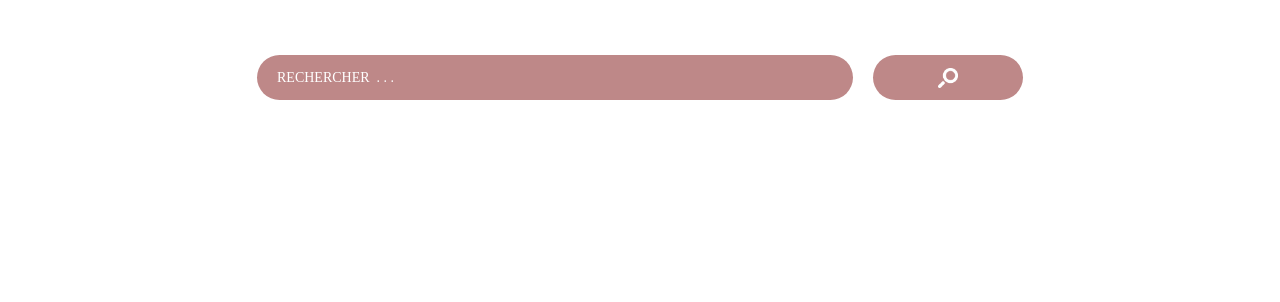
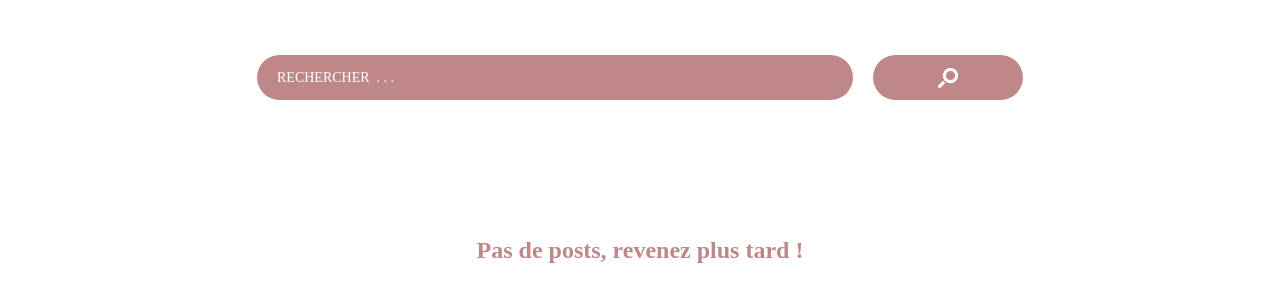
Before and after one commit to chal48/togoodtolive, a website: page public/template/home.html in a window 1280 px wide. Shown: the part 84-386 px from the top of the page. Drawn offline with Linux system fonts and the light colour scheme; files that its build step writes are made by us from their sources; no server answers; files whose address does not match are found by name; a web font is replaced by a local one.

Commit message:
feat: add info if no posts

```diff
--- a/public/script/home.js
+++ b/public/script/home.js
@@ -4,6 +4,9 @@ xhr.setRequestHeader("Content-type", "application/x-www-form-urlencoded");
 xhr.onreadystatechange = function() {
     if (xhr.readyState === 4 && xhr.status === 200) {
         let allPosts = JSON.parse(xhr.responseText)
+        if (allPosts.length == 0) {
+            document.getElementsByTagName('main')[0].insertAdjacentHTML('beforeend', '<p class="no-posts">Pas de posts, revenez plus tard !</p>')
+        }else{
             allPosts.forEach(element => {
                 let startDate = new Date(element.start_date)
                 let endDate = new Date(element.end_date)
@@ -26,6 +29,7 @@ xhr.onreadystatechange = function() {
                     document.getElementsByTagName('main')[0].insertAdjacentHTML('beforeend', divConainerString)
                 })
             });
+        }
     }
 };
 xhr.send();
--- a/public/style/home.css
+++ b/public/style/home.css
@@ -89,6 +89,17 @@ main {
 
 .date {
     font-style: italic;
+}
+
+.no-posts{
+  margin-top: auto;
+  margin-bottom: auto;
+  color : #BE8888;
+}
+
+.no-post-store{
+  height: 30vh;
+  display: flex;
 }
 
 @media screen and (max-width: 767px) {
--- a/public/template/home.html
+++ b/public/template/home.html
@@ -60,7 +60,10 @@
       </form>
 
 	<main>
-        <div class="carré" id="div0">
+        <div class="no-post-store">
+            <h2 class="no-posts">Pas de posts, revenez plus tard !</h2>
+        </div>
+        <!-- <div class="carré" id="div0">
             <div class="title">
                 {{title}}
             </div>
@@ -75,7 +78,7 @@
                     {{dateStart}}-{{dateEnd}}
                 </div>
             </div>
-        </div>
+        </div> -->
     </main>
 </body>
 </html>
```
Lines whose indentation alone changed are shown as unchanged.
